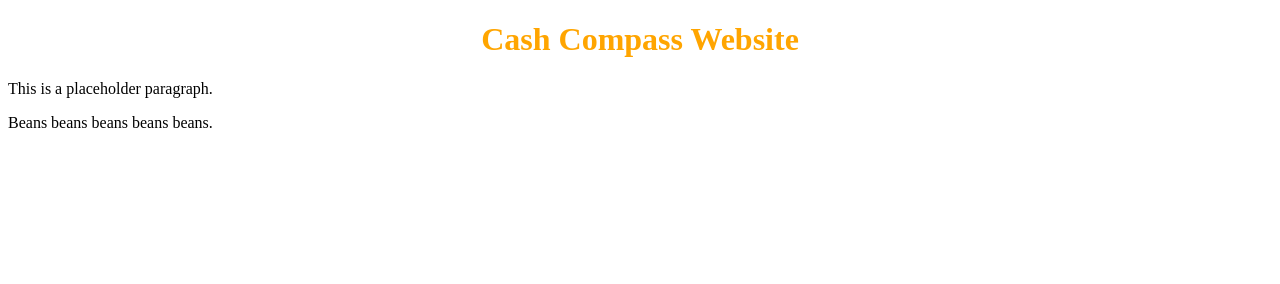
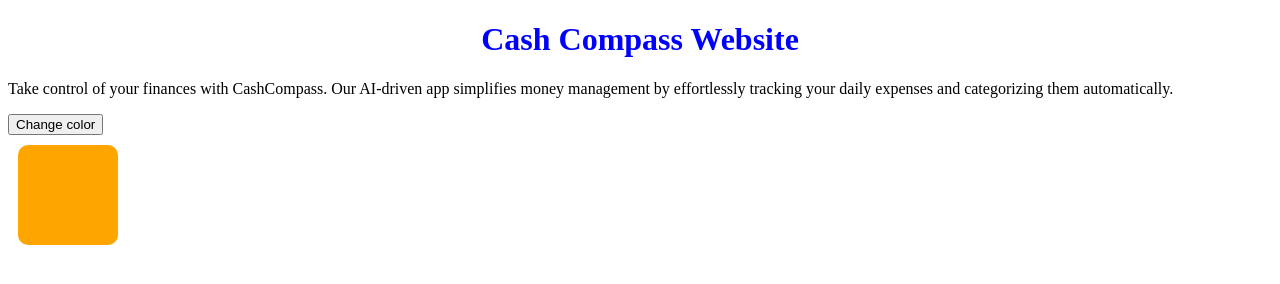
Before and after one commit to cash-compass/main, a plain HTML site: page index.htm in a window 1280 px wide. Drawn offline with Linux system fonts and the light colour scheme.

Commit message:
Finished up the basic example
Created the javascript file functions.js.
Added code to connect the three files, as well as provided examples on how to call from each file.

```diff
--- /dev/null
+++ b/functions.js
@@ -0,0 +1,3 @@
+function changeColor() {
+    document.getElementById("my-div").style.backgroundColor = "#FDF305";
+}
--- a/index.htm
+++ b/index.htm
@@ -1,14 +1,23 @@
 <!DOCTYPE html>
 <html>
+<head>
+	<! -- This links the Javascript file -->
+	<script type = "text/javascript" src="functions.js"></script>
+
+	<! -- This links the CSS file -->
+	<link rel="stylesheet" href="style.css">
+
+<head>
 <body>
-<! -- This links the CSS file -->
-<link rel="stylesheet" href="style.css">
 
 <h1>Cash Compass Website</h1>
 
-<p>This is a placeholder paragraph.</p>
-<p>Beans beans beans beans beans.</p>
 
+<p>Take control of your finances with CashCompass. Our AI-driven app simplifies money management by effortlessly tracking your daily expenses and categorizing them automatically.</p>
+
+<!-- Function call from the javascript -->
+<button onclick="changeColor()">Change color</button>
+<div id="my-div"></div>
 
 </body>
 </html>
--- a/style.css
+++ b/style.css
@@ -1,4 +1,13 @@
 h1 {
-color: orange;
+color: blue;
 text-align: center;
 }
+
+/* This create the orange square example. */
+div {
+  width: 100px;
+  height: 100px;
+  background-color: orange;
+  margin: 10px;
+  border-radius: 10px;
+}
```
